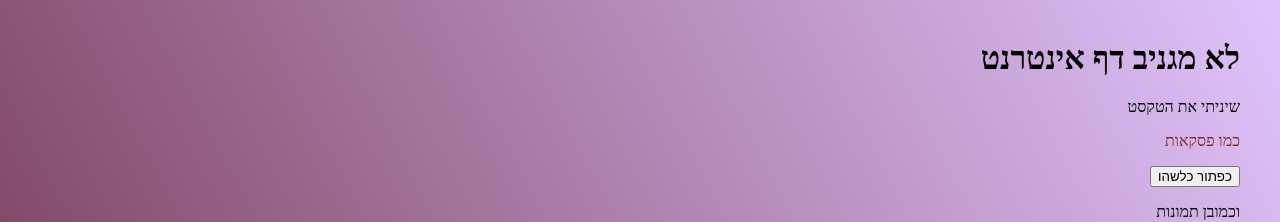
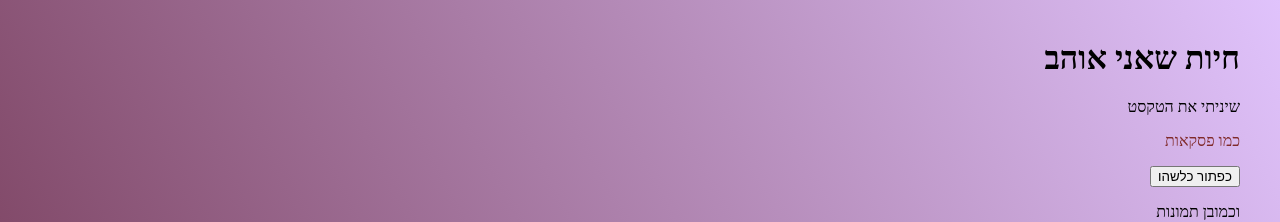
Before and after one commit to yotammarck/animals, a plain HTML site: page index.html in a window 1280 px wide. Shown: the top 222 px of the page. Drawn offline with Linux system fonts and the light colour scheme.

Commit message:
change title

```diff
--- a/index.html
+++ b/index.html
@@ -15,7 +15,7 @@
 
          -->
         <h1>
-          לא מגניב דף אינטרנט
+          חיות שאני אוהב
         </h1>
 
         שיניתי את הטקסט
```
